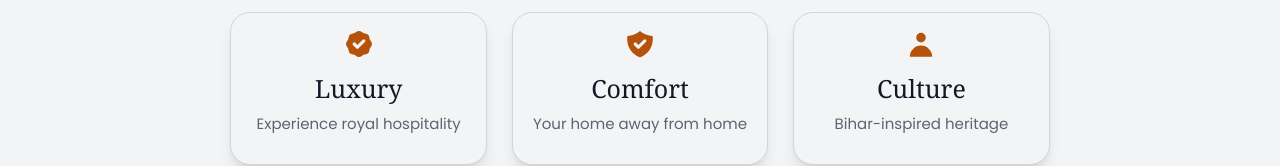
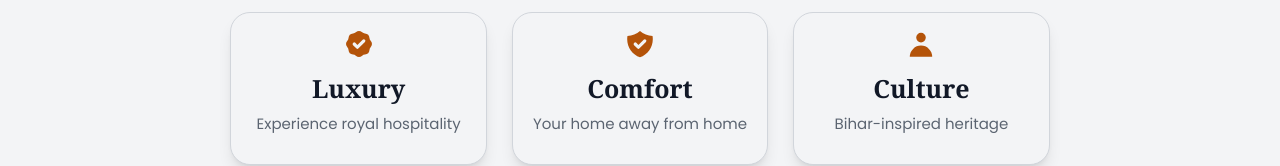
Before and after one commit to YUpappi/Hotel-Management, a React (Vite) app: page /home in a window 1280 px wide. Shown: the part 853-1019 px from the top of the page. Built offline with nearby package versions, Linux system fonts and the light colour scheme; a web font is replaced by a local one.

Commit message:
Styling fixed

```diff
--- a/src/features/Home/FeaturedCard.jsx
+++ b/src/features/Home/FeaturedCard.jsx
@@ -12,7 +12,7 @@ function FeatureCard({ icon, title, desc }) {
       className="w-[90%] bg-gray-100 border border-gray-300 rounded-[20px] shadow-lg p-6 text-center transition duration-300"
     >
       <div className="text-amber-700 mb-4 flex justify-center">{icon}</div>
-      <h3 className="text-gray-900 text-[1.75rem] sm:text-[2rem] md:text-[2.5rem] mb-2 font-serif text-amber-700 ">
+      <h3 className="text-gray-900 text-[1.75rem] sm:text-[2rem] md:text-[2.5rem] mb-2 font-serif font-bold">
         {title}
       </h3>
       <p className="text-gray-600 text-[1.5rem] opacity-90 leading-relaxed mb-5">
```
